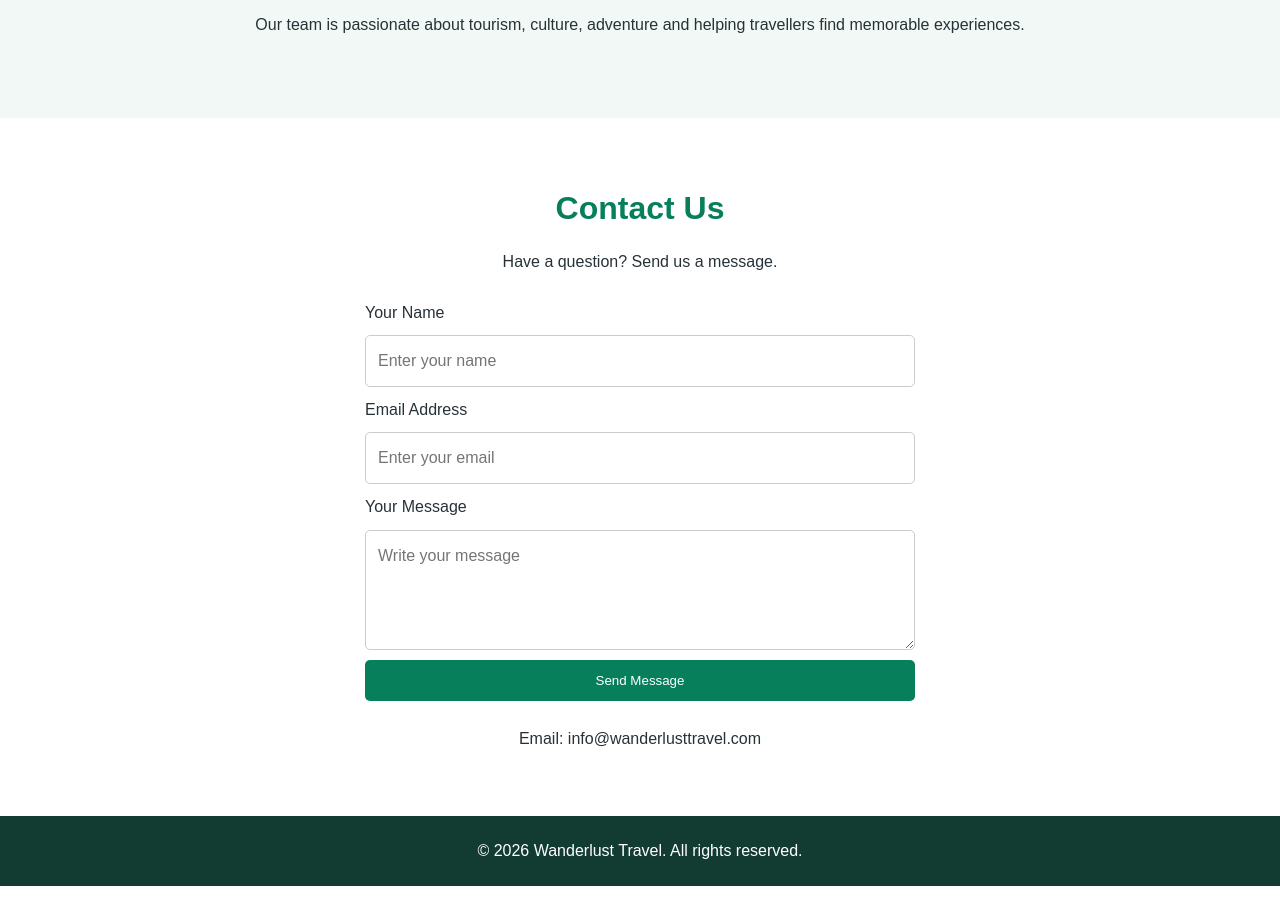
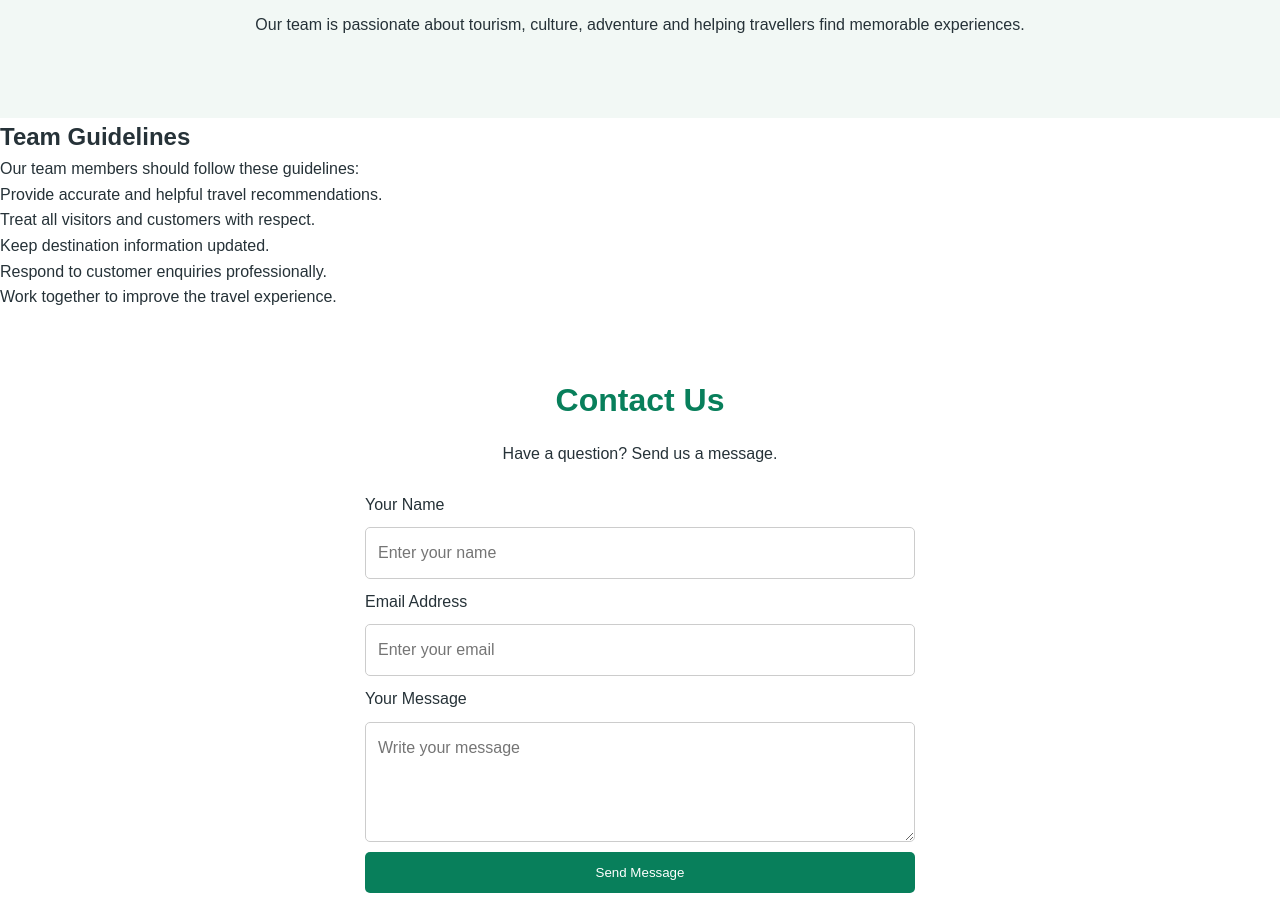
Before and after one commit to Temesco1/travel-recommendation-app-project, a plain HTML site: page index.html in a window 1280 px wide. Shown: the part 1158-2073 px from the top of the page. Before the commit the page ends 2044 px from the top, so only its background shows below. Drawn offline with Linux system fonts and the light colour scheme.

Commit message:
Add team guidelines to About Us page

```diff
--- a/index.html
+++ b/index.html
@@ -60,6 +60,7 @@
         <section id="about" class="about">
             <h2>About Wanderlust Travel</h2>
 
+
             <p>
                 Wanderlust Travel is a travel recommendation platform
                 created to help people discover beautiful destinations
@@ -79,6 +80,21 @@
                 experiences.
             </p>
         </section>
+
+
+<section class="team-guidelines">
+    <h2>Team Guidelines</h2>
+    <p>Our team members should follow these guidelines:</p>
+
+    <ul>
+        <li>Provide accurate and helpful travel recommendations.</li>
+        <li>Treat all visitors and customers with respect.</li>
+        <li>Keep destination information updated.</li>
+        <li>Respond to customer enquiries professionally.</li>
+        <li>Work together to improve the travel experience.</li>
+    </ul>
+</section>
+
 
         <!-- Contact Us Section -->
         <section id="contact" class="contact">
```
